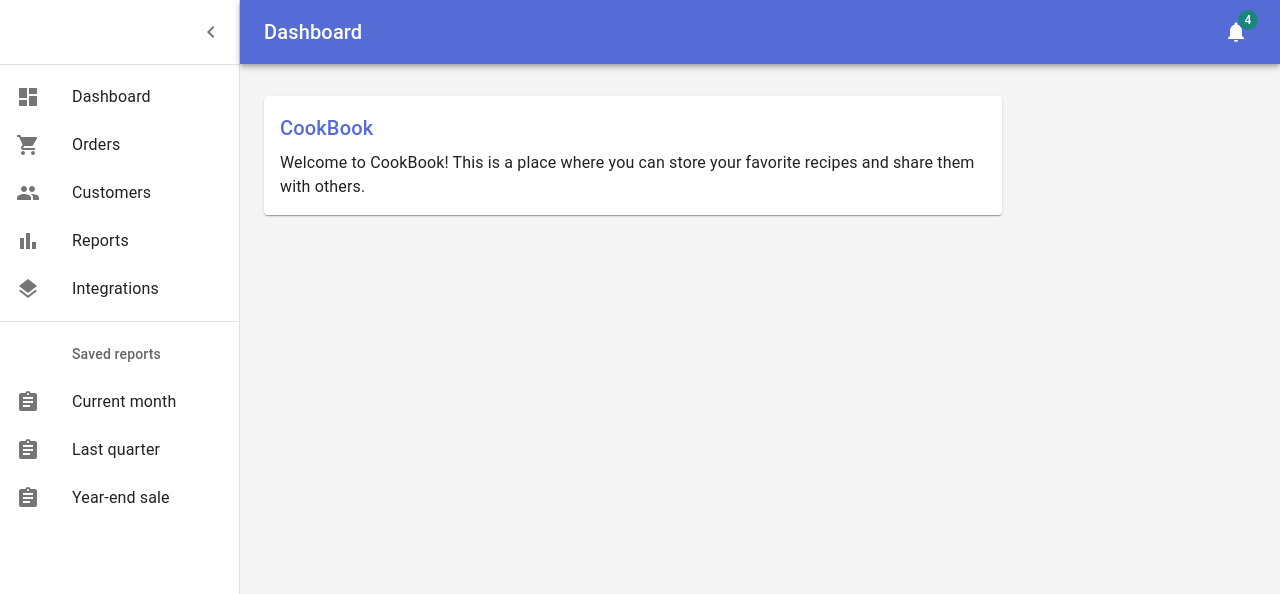
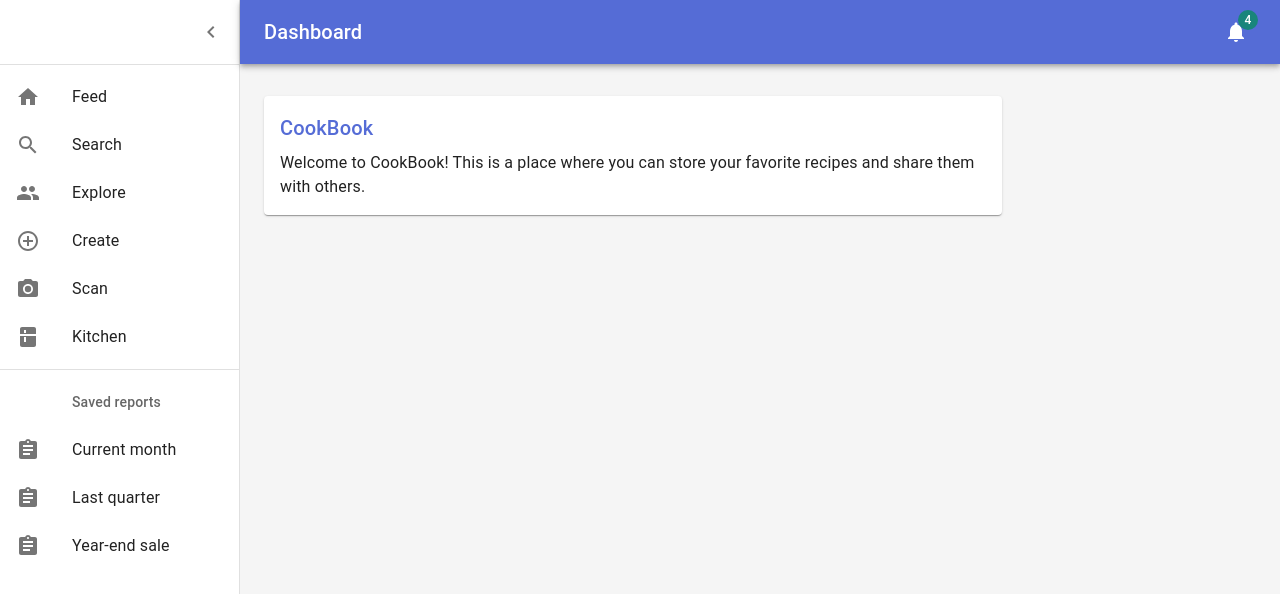
Before and after one commit to andyjianzhou/CookBook, a React (Vite) app in the folder client/CookBook/: page /dashboard in a window 1280 px wide. Shown: the top 594 px of the page. Built offline with nearby package versions, Linux system fonts and the light colour scheme.

Commit message:
Updated dashboard
Updated dashboard to create buttons, need to decorate it more

```diff
--- a/client/CookBook/src/components/Dashboard/Dashboard.tsx
+++ b/client/CookBook/src/components/Dashboard/Dashboard.tsx
@@ -108,7 +108,7 @@ function Copyright(props: any) {
   function DashboardContent() {
     const [open, setOpen] = React.useState(true);
     const [user, setUser] = React.useState<any>([]);
-    const [currentPage, setPage] = React.useState('Dashboard');
+    const [currentPage, setPage] = React.useState('Feed');
     const navigate = useNavigate();
     const toggleDrawer = () => {
       setOpen(!open);
@@ -202,7 +202,7 @@ function Copyright(props: any) {
             <Container maxWidth="lg" sx={{ mt: 4, mb: 4 }}>
                 <Grid container spacing={3}>
                     <Grid item xs={12} md={8} lg={9}>
-                    {currentPage === 'Dashboard' && (
+                    {currentPage === 'Feed' && (
                       // add in the file content here after
                         <Paper sx={{ p: 2, display: 'flex', flexDirection: 'column' }}>
                             <Typography component="h2" variant="h6" color="primary" gutterBottom>
@@ -213,14 +213,62 @@ function Copyright(props: any) {
                             </Typography>
                         </Paper>
                     )}
-                    {currentPage === 'Orders' && (
+                    {currentPage === 'Search' && (
                         <Grid item xs={12}>
                             <Paper sx={{ p: 2, display: 'flex', flexDirection: 'column' }}>
                                 <Typography component="h2" variant="h6" color="primary" gutterBottom>
-                                    Recipes
+                                    Search
                                 </Typography>
                                 <Typography component="p" variant="body1">
-                                    This is where you can view all of your recipes.
+                                    This is where you search for others
+                                </Typography>
+                            </Paper>
+                        </Grid>
+                    )}
+                     {currentPage === 'Explore' && (
+                        <Grid item xs={12}>
+                            <Paper sx={{ p: 2, display: 'flex', flexDirection: 'column' }}>
+                                <Typography component="h2" variant="h6" color="primary" gutterBottom>
+                                    Explore
+                                </Typography>
+                                <Typography component="p" variant="body1">
+                                    This is where you explore
+                                </Typography>
+                            </Paper>
+                        </Grid>
+                    )}
+                     {currentPage === 'Create' && (
+                        <Grid item xs={12}>
+                            <Paper sx={{ p: 2, display: 'flex', flexDirection: 'column' }}>
+                                <Typography component="h2" variant="h6" color="primary" gutterBottom>
+                                    Create
+                                </Typography>
+                                <Typography component="p" variant="body1">
+                                    This is where you can create recipes to share with others
+                                </Typography>
+                            </Paper>
+                        </Grid>
+                    )}
+                     {currentPage === 'Scan' && (
+                        <Grid item xs={12}>
+                            <Paper sx={{ p: 2, display: 'flex', flexDirection: 'column' }}>
+                                <Typography component="h2" variant="h6" color="primary" gutterBottom>
+                                    Scan
+                                </Typography>
+                                <Typography component="p" variant="body1">
+                                    This is where you can scan for ingredients to create recipes which is stored in Kitchen
+                                </Typography>
+                            </Paper>
+                        </Grid>
+                    )}
+                     {currentPage === 'Kitchen' && (
+                        <Grid item xs={12}>
+                            <Paper sx={{ p: 2, display: 'flex', flexDirection: 'column' }}>
+                                <Typography component="h2" variant="h6" color="primary" gutterBottom>
+                                    Kitchen
+                                </Typography>
+                                <Typography component="p" variant="body1">
+                                    This is where you can see what ingredients you have in your kitchen and get recommended recipes
                                 </Typography>
                             </Paper>
                         </Grid>
--- a/client/CookBook/src/components/Dashboard/listItems.tsx
+++ b/client/CookBook/src/components/Dashboard/listItems.tsx
@@ -7,8 +7,13 @@ import DashboardIcon from '@mui/icons-material/Dashboard';
 import ShoppingCartIcon from '@mui/icons-material/ShoppingCart';
 import PeopleIcon from '@mui/icons-material/People';
 import BarChartIcon from '@mui/icons-material/BarChart';
+import CameraAltIcon from '@mui/icons-material/CameraAlt';
 import LayersIcon from '@mui/icons-material/Layers';
 import AssignmentIcon from '@mui/icons-material/Assignment';
+import ControlPointIcon from '@mui/icons-material/ControlPoint';
+import KitchenIcon from '@mui/icons-material/Kitchen';
+import SearchIcon from '@mui/icons-material/Search';
+import HomeIcon from '@mui/icons-material/Home';
 
 interface ListItemsProps {
   setPage: (page: string) => void;
@@ -21,35 +26,42 @@ export const mainListItems: React.FC<ListItemsProps> = ({ setPage }) => {
   }
   return (
     <React.Fragment>
-    <ListItemButton onClick={() => handlePageChange('Dashboard')}>
+    <ListItemButton onClick={() => handlePageChange('Feed')}>
       <ListItemIcon>
-        <DashboardIcon />
+        <HomeIcon />
       </ListItemIcon>
-      <ListItemText primary="Dashboard" />
+      <ListItemText primary="Feed" />
     </ListItemButton>
-    <ListItemButton onClick={() => handlePageChange('Orders')}>
+    {/* In the future, combine search and explore together, and add a "+" symbol for Ingredients to scan */}
+    <ListItemButton onClick={() => handlePageChange('Search')}>
       <ListItemIcon>
-        <ShoppingCartIcon />
+        <SearchIcon />
       </ListItemIcon>
-      <ListItemText primary="Orders" />
+      <ListItemText primary="Search" />
     </ListItemButton>
-    <ListItemButton onClick={() => handlePageChange('Customers')}>
+    <ListItemButton onClick={() => handlePageChange('Explore')}>
       <ListItemIcon>
         <PeopleIcon />
       </ListItemIcon>
-      <ListItemText primary="Customers" />
+      <ListItemText primary="Explore" />
     </ListItemButton>
-    <ListItemButton onClick={() => handlePageChange('Reports')}>
+    <ListItemButton onClick={() => handlePageChange('Create')}>
       <ListItemIcon>
-        <BarChartIcon />
+        <ControlPointIcon />
       </ListItemIcon>
-      <ListItemText primary="Reports" />
+      <ListItemText primary="Create" />
     </ListItemButton>
-    <ListItemButton onClick={() => handlePageChange('Integrations')}>
+    <ListItemButton onClick={() => handlePageChange('Scan')}>
       <ListItemIcon>
-        <LayersIcon />
+        <CameraAltIcon />
       </ListItemIcon>
-      <ListItemText primary="Integrations" />
+      <ListItemText primary="Scan" />
+    </ListItemButton>
+    <ListItemButton onClick={() => handlePageChange('Kitchen')}>
+      <ListItemIcon>
+        <KitchenIcon />
+      </ListItemIcon>
+      <ListItemText primary="Kitchen" />
     </ListItemButton>
   </React.Fragment>
   )
```
